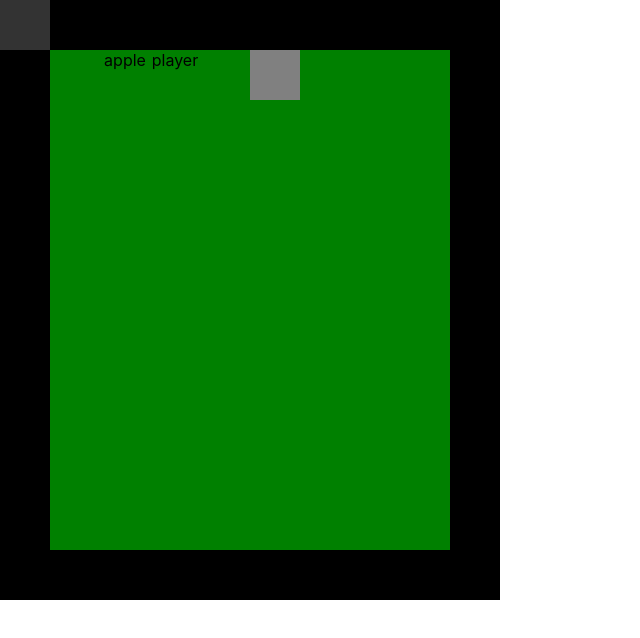
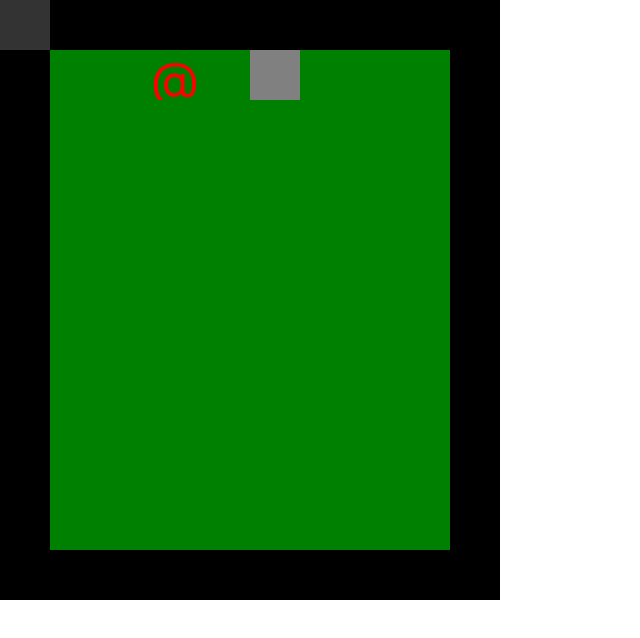
Before and after one commit to licebeam/react-rogue, a React (Create React App) app: page / in a window 1280 px wide. Shown: the top 638 px of the page, without its empty margins (0-640 px from the left). Built offline with nearby package versions, Linux system fonts and the light colour scheme.

Commit message:
Adds colorized chars

```diff
--- a/src/App.jsx
+++ b/src/App.jsx
@@ -25,13 +25,42 @@ const Tile = styled.div`
         break;
     }
   }};
+    color: ${props => {
+    switch (props.tile) {
+      case 'wall':
+        return 'black'
+      case 'ground':
+        return 'green'
+      case 'rock':
+        return 'grey'
+      case 'tree':
+        return 'darkgreen'
+      default:
+        break;
+    }
+  }};
   &:hover{
     opacity: .8;
   }
 `
 const Entity = styled.div`
+  font-size: 50px;
   height: 50px;
   width: 50px;
+  color: ${props => {
+    switch (props.tile) {
+      case 'player':
+        return 'red'
+      case 'ground':
+        return 'green'
+      case 'rock':
+        return 'grey'
+      case 'tree':
+        return 'darkgreen'
+      default:
+        break;
+    }
+  }};
   &:hover{
     opacity: .8;
   }
@@ -142,7 +171,7 @@ class App extends Component {
               <Tile tile={tile.tile}>
                 {editEntities ? editEntities.map(ent => {
                   if (ent.id === tile.id) {
-                    return (<Entity>{ent.sprite}</Entity>)
+                    return (<Entity tile={ent.sprite}>{ent.char}</Entity>)
                   }
                 }) : null}
               </Tile>
--- a/src/TestData/entities.js
+++ b/src/TestData/entities.js
@@ -1,4 +1,4 @@
 export const entities = [
-  { id: 14, sprite: 'player' },
-  { id: 13, sprite: 'apple' },
+  { id: 14, sprite: 'player', char: '@' },
+  { id: 13, sprite: 'apple', char: '6' },
 ]
```
